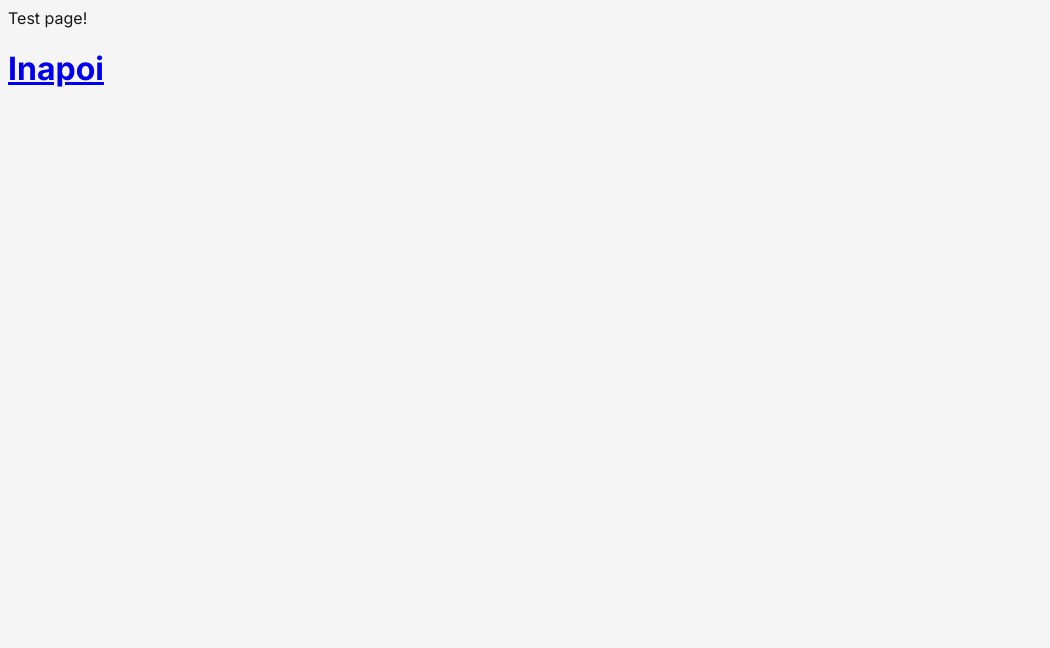
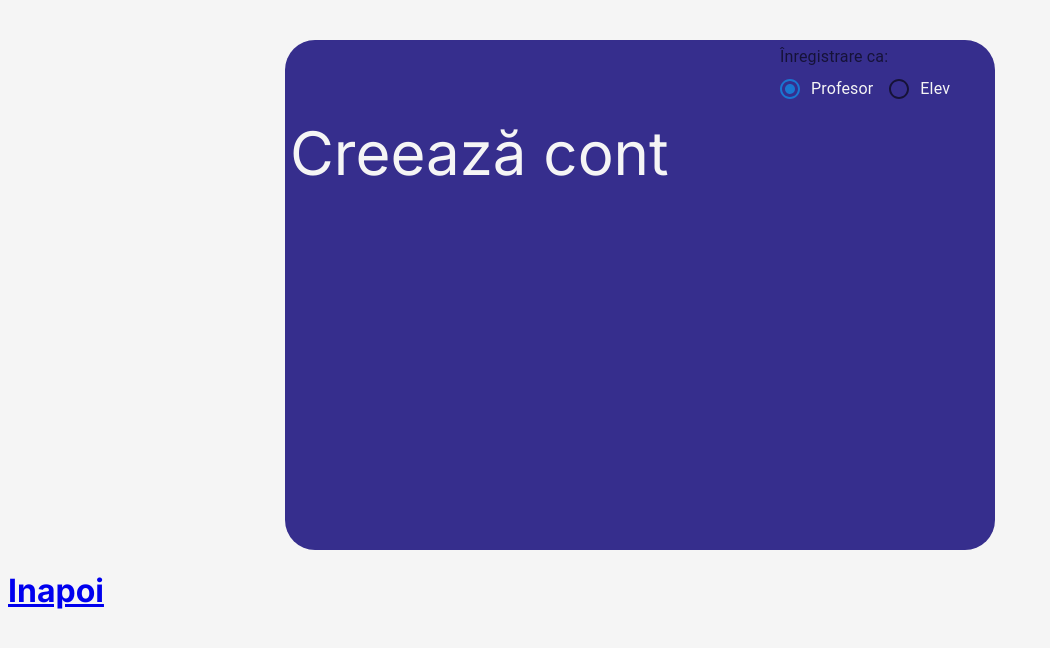
Before and after one commit to CiurtinAndrei/platforma-invatare-licenta-frontend, a Next.js app: page /register in a window 1280 px wide. Shown: the top 648 px of the page, without its empty margins (0-1050 px from the left). Built offline with nearby package versions, Linux system fonts and the light colour scheme.

Commit message:
register page conditional render

```diff
--- /dev/null
+++ b/app/register/RegElev.tsx
@@ -0,0 +1,20 @@
+'use client'
+
+export default function RegElev(){
+
+
+
+
+    return(
+        <>
+
+
+        Creează cont
+
+
+
+        </>
+    )
+
+
+}
--- /dev/null
+++ b/app/register/RegProfesor.tsx
@@ -0,0 +1,20 @@
+'use client'
+
+export default function RegProfesor(){
+
+
+
+
+    return(
+        <>
+
+
+        Creează cont
+
+
+
+        </>
+    )
+
+
+}
--- /dev/null
+++ b/app/register/Register.module.css
@@ -0,0 +1,36 @@
+.page_container{
+    display:flex;
+    margin-top:5vh;
+    flex-direction:column;
+    justify-content:center;
+    align-items:center;
+    font-size:30px;
+}
+
+.login_window{
+    margin-left:5px;
+    margin-right:5px;
+    display:flex;
+    flex-direction: column;
+
+    width: 700px;
+    height: 500px;
+    background-color: #362e8d;
+    font-size: 60px;
+    color:whitesmoke;
+    padding:5px;
+    border-radius:30px;
+    overflow-x:hidden;
+    overflow-y:auto;
+}
+
+.account_radio {
+    position:relative;
+    left:70%;
+  }
+
+.center_screen{
+    display:flex;
+    align-items:center;
+    text-align:center;
+}
--- a/app/register/page.tsx
+++ b/app/register/page.tsx
@@ -1,14 +1,62 @@
+'use client'
+
+import {useState} from 'react'
+
+import Radio from '@mui/material/Radio';
+import RadioGroup from '@mui/material/RadioGroup';
+import FormControlLabel from '@mui/material/FormControlLabel';
+import FormControl from '@mui/material/FormControl';
+import FormLabel from '@mui/material/FormLabel';
+
 import Link from 'next/link';
+import styles from './Register.module.css'
+import RegProfesor from './RegProfesor'
+import RegElev from './RegElev'
+
 
 export default function Register(){
 
-
+    const [accType, changeAccType] = useState<string>('profesor')
 
     return(
         <>
+        <div className = {styles.page_container}>
+          <div className = {styles.login_window}>
+        <div className = {styles.account_radio}>
 
-        Test page!
-       <h1><Link href={'/'}>Inapoi</Link></h1>
+
+
+        <FormControl>
+        <FormLabel id="demo-row-radio-buttons-group-label">Înregistrare ca:</FormLabel>
+        <RadioGroup
+        defaultValue = 'profesor'
+        row
+        aria-labelledby="demo-row-radio-buttons-group-label"
+        name="row-radio-buttons-group"
+        value = {accType}
+        onChange={(event: React.ChangeEvent<HTMLInputElement>) => changeAccType(event.currentTarget.value)}>
+        <FormControlLabel value="profesor" control={<Radio />} label="Profesor" />
+        <FormControlLabel value="elev" control={<Radio />} label="Elev" />
+        </RadioGroup>
+        </FormControl>
+
+
+        </div>
+
+        <div className = {styles.center_screen}>
+
+          {accType == 'profesor'? <RegProfesor/>: accType == 'elev'? <RegElev/>: <h1>Eroare!</h1>}
+
+        </div>
+
+
+
+
+        </div>
+        </div>
+
+
+        <h1><Link href={'/'}>Inapoi</Link></h1>
         </>
     );
 
```
Also changed, not shown: package.json (+12 -6 lines), 1 other file (tests, documents, lock files or other folders).
